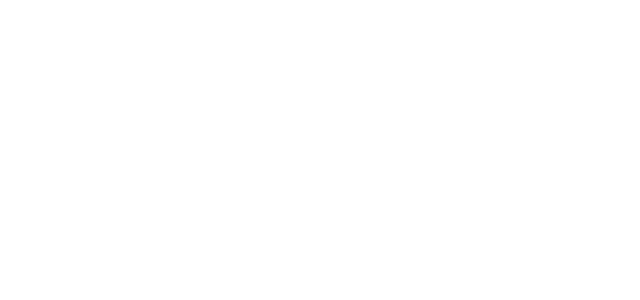
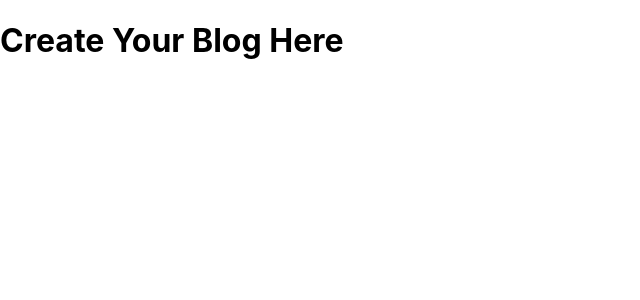
Before and after one commit to hassaan-shafique/firebase-peoples-blog, a React (Create React App) app: page /createblog in a window 1280 px wide. Before the commit this address had no page. Shown: the top 300 px of the page, without its empty margins (0-640 px from the left). Built offline with nearby package versions, Linux system fonts and the light colour scheme.

Commit message:
create blog

```diff
--- a/src/App.js
+++ b/src/App.js
@@ -7,6 +7,7 @@
 
 import { app } from './component/Firebase.js';
 import Profile from './component/Profile.js';
+import CreateBlog from './component/CreateBlog.js';
 
 //this is for sending data in firebase
 // import { getDatabase, ref ,set } from 'firebase/database';
@@ -34,6 +35,7 @@
           <Route path='/home' element={<Home/>}/>
           <Route path= '/myblogs' element ={''}/>
              <Route path ='/profile' element={<Profile/>} />
+             <Route path='/createblog' element= {<CreateBlog/>}/>
 
         </Routes>
       </BrowserRouter>
--- /dev/null
+++ b/src/component/CreateBlog.js
@@ -0,0 +1,13 @@
+import React from 'react'
+
+const CreateBlog = () => {
+  return (
+    <>
+      <h1> Create Your Blog Here
+
+      </h1>
+    </>
+  )
+}
+
+export default CreateBlog
--- a/src/component/Home.js
+++ b/src/component/Home.js
@@ -1,3 +1,4 @@
+import { QueryLimitConstraint } from 'firebase/firestore';
 import React from 'react';
 import { useState } from 'react';
 import {Link} from 'react-router-dom'
@@ -66,7 +67,9 @@
         </div>
 
         <div className="add-blogs">
-          <button className='add-blog-btn'> Write Blog</button>
+          <Link to="/createblog">
+            <button className="add-blog-btn"> Write Blog</button>
+          </Link>
         </div>
       </div>
       <hr />
```
